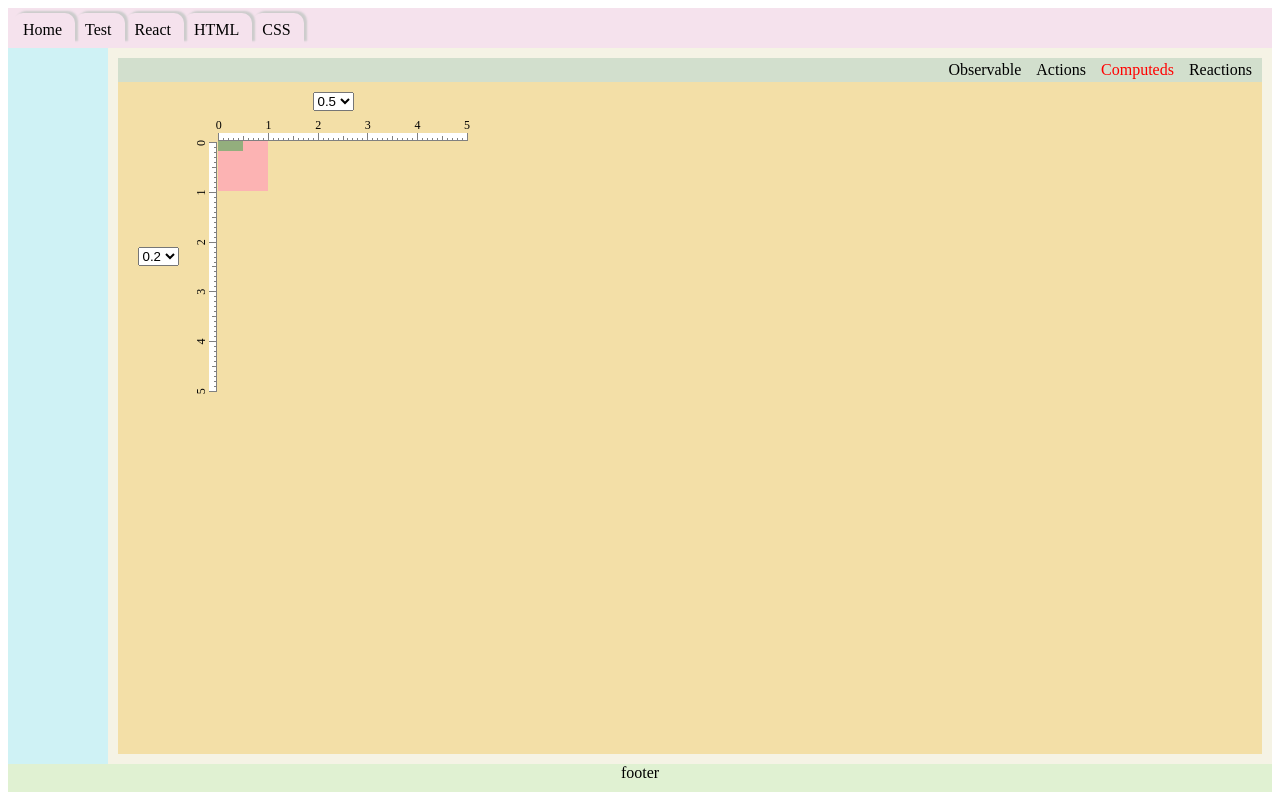
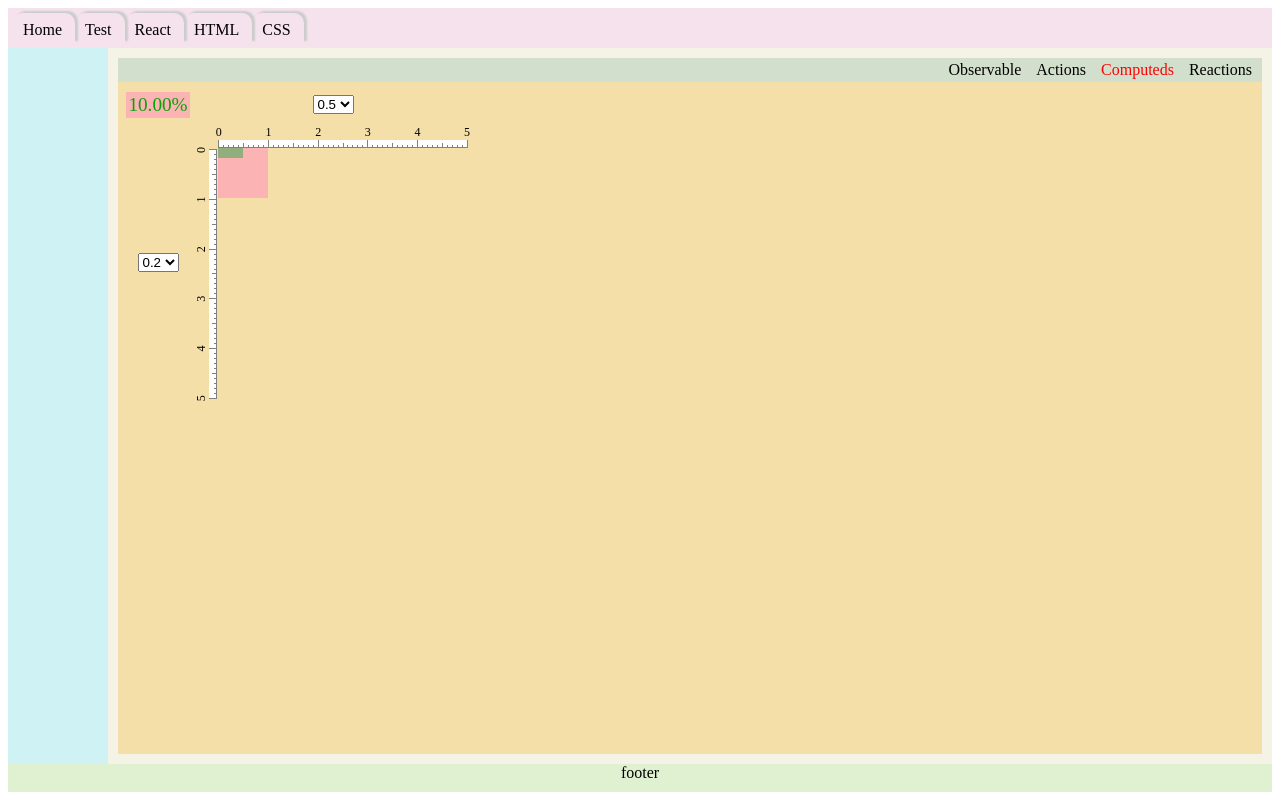
Before and after one commit to gh-prj/site, a React (Create React App) app: page /site/mobx/computeds in a window 1280 px wide. Built offline with nearby package versions, Linux system fonts and the light colour scheme.

Commit message:
Fix Computeds css

```diff
--- a/src/pages/react/MobX/Computeds/Computeds.module.scss
+++ b/src/pages/react/MobX/Computeds/Computeds.module.scss
@@ -26,8 +26,13 @@
         grid-column: 1 / 2;
         grid-row: 1 / 2;
         font-size: 1.2rem;
+        height: 1.6rem;
+        width: 4rem;
         color: hsl(120, 92%, 33%);
         background: #fcb3b3;
+        display: inline-flex;
+        justify-content: center;
+        align-items: center;
     }
     select:nth-of-type(1) {
         grid-column: 2 / 3;
--- a/src/pages/react/MobX/Computeds/Computeds.tsx
+++ b/src/pages/react/MobX/Computeds/Computeds.tsx
@@ -123,7 +123,7 @@ const Computeds = observer(() => {
                 <option value="4.4">4.4</option>
                 <option value="4.8">4.8</option>
             </select>
-            <span ref={refUsage} className={styles.usage}></span>
+            <span ref={refUsage} className={styles.usage}>10.00%</span>
             <div className={styles.chart}>
                 <div ref={refBlank} className={styles.blank}>
                     <div ref={refProduct} className={styles.product}></div>
```
